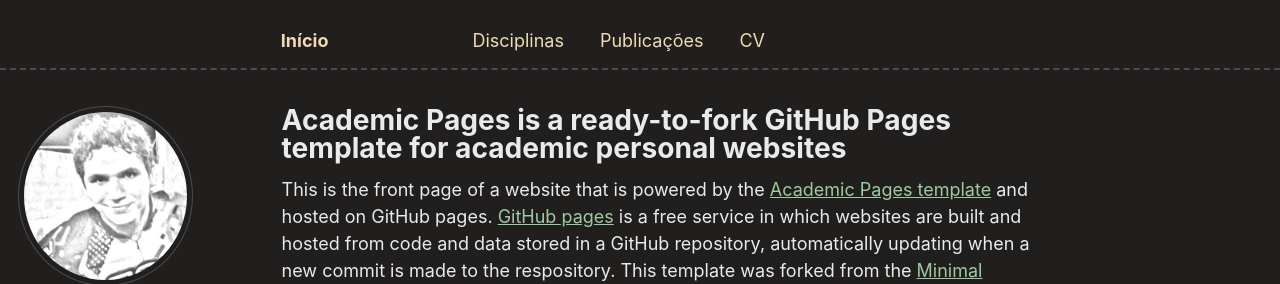
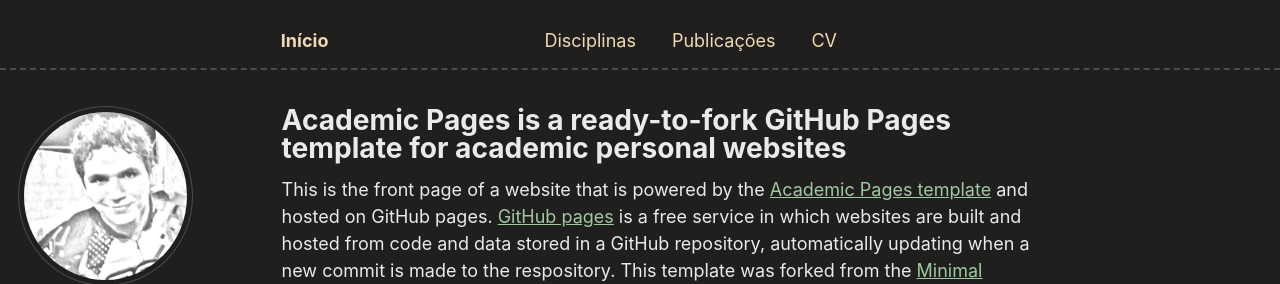
Before and after one commit to antmelo/antmelo.github.io, a Jekyll site: the page built from _pages/about.md, in a window 1280 px wide. Shown: the top 284 px of the page. Built offline with Jekyll 4.4.1, drawn with Linux system fonts in a browser that asks for light colours; some web fonts are replaced.

Commit message:
Update _masthead.scss

```diff
--- a/_sass/_masthead.scss
+++ b/_sass/_masthead.scss
@@ -52,7 +52,7 @@
   white-space: nowrap;
 
   &--lg {
-    padding-right: 6em;
+    padding-right: 10em;
     padding-left: 14.6em;
     font-weight: 700;
   }
```
